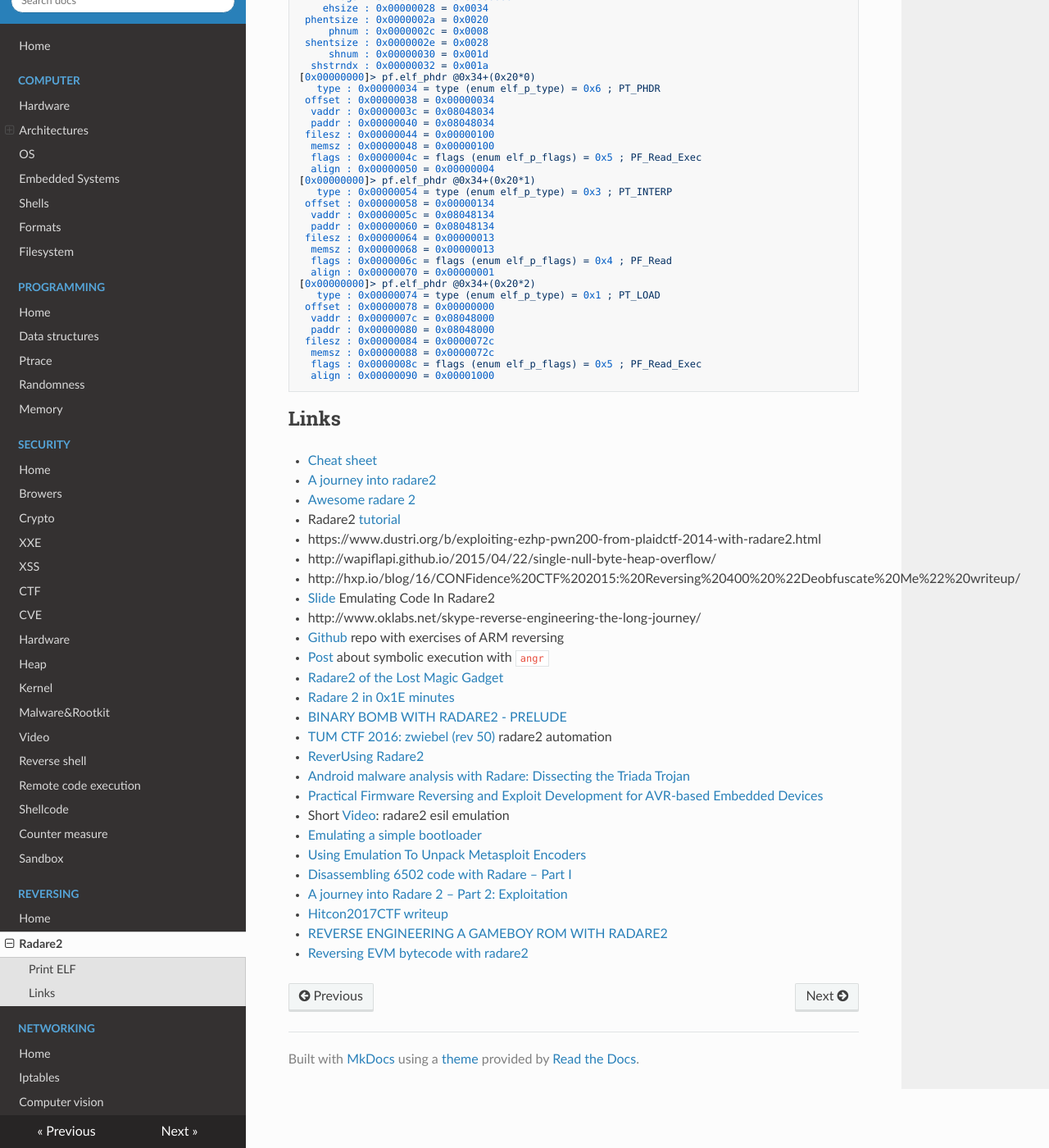
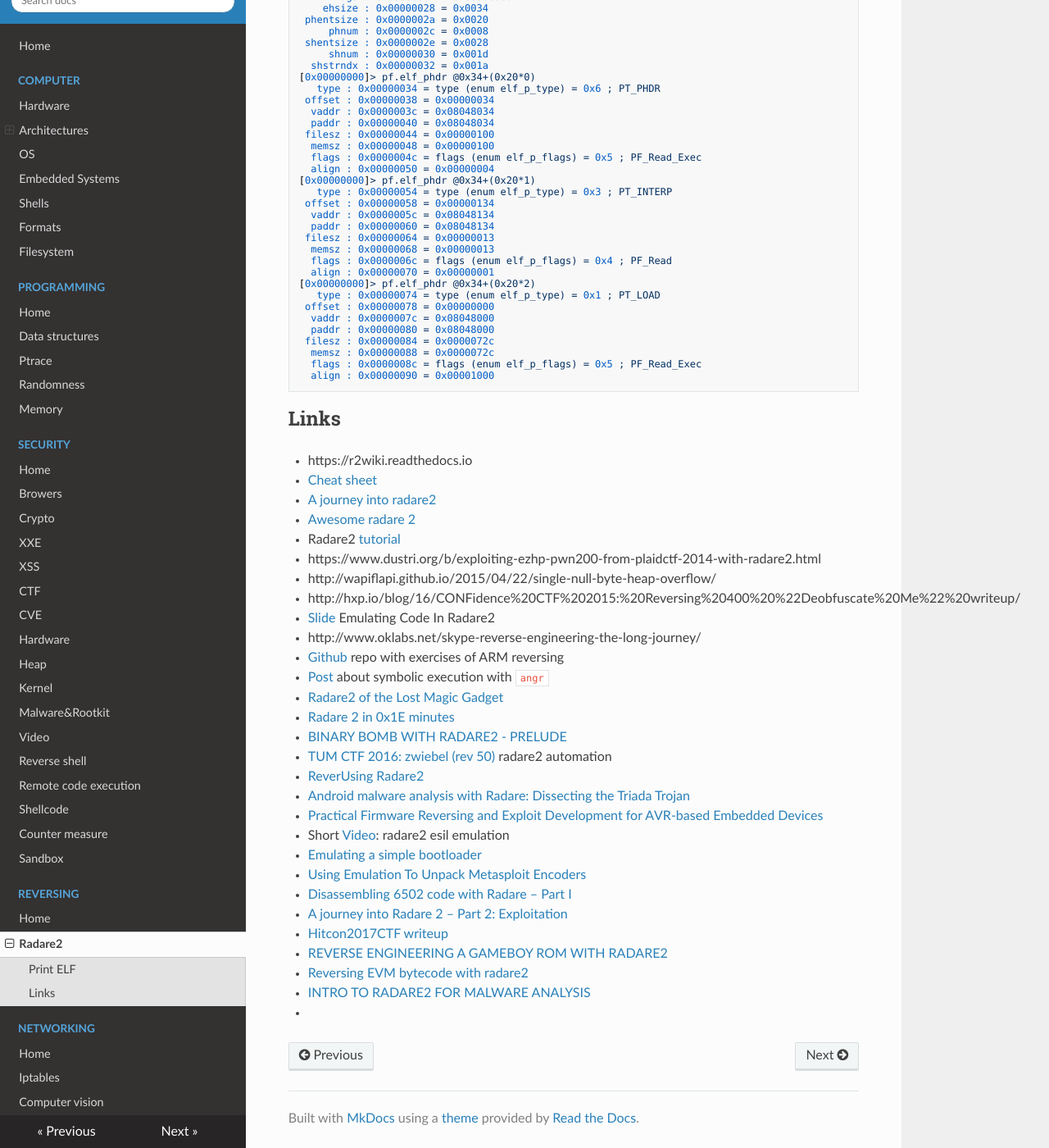
Before and after one commit to gipi/low-level, an MkDocs documentation site: the page built from docs/reversing/radare2.md, in a window 1280 px wide and 1400 px high, scrolled down 1157 px. Shown: the whole window at 82% size. Built offline with MkDocs 1.6.1, drawn with Linux system fonts in a browser that asks for light colours; nearby versions of some CDN libraries; old or Windows-style settings are respelled for this version of MkDocs.

Commit message:
Update radare2.md

```diff
--- a/docs/reversing/radare2.md
+++ b/docs/reversing/radare2.md
@@ -102,6 +102,7 @@
 
 ## Links
 
+ - https://r2wiki.readthedocs.io
  - [Cheat sheet](https://github.com/zxgio/r2-cheatsheet/blob/master/r2-cheatsheet.pdf)
  - [A journey into radare2](https://www.megabeets.net/a-journey-into-radare-2-part-1/)
  - [Awesome radare 2](https://github.com/dukebarman/awesome-radare2)
@@ -128,3 +129,5 @@
  - [Hitcon2017CTF writeup](http://pwning.fun//writeup/2017/11/03/HitconCTF2017-Everlasting-Imaginative-Void.html)
  - [REVERSE ENGINEERING A GAMEBOY ROM WITH RADARE2](https://www.megabeets.net/reverse-engineering-a-gameboy-rom-with-radare2/)
  - [Reversing EVM bytecode with radare2](https://blog.positive.com/reversing-evm-bytecode-with-radare2-ab77247e5e53)
+ - [INTRO TO RADARE2 FOR MALWARE ANALYSIS](https://malwology.com/2018/11/30/intro-to-radare2-for-malware-analysis/)
+ - []()
```
